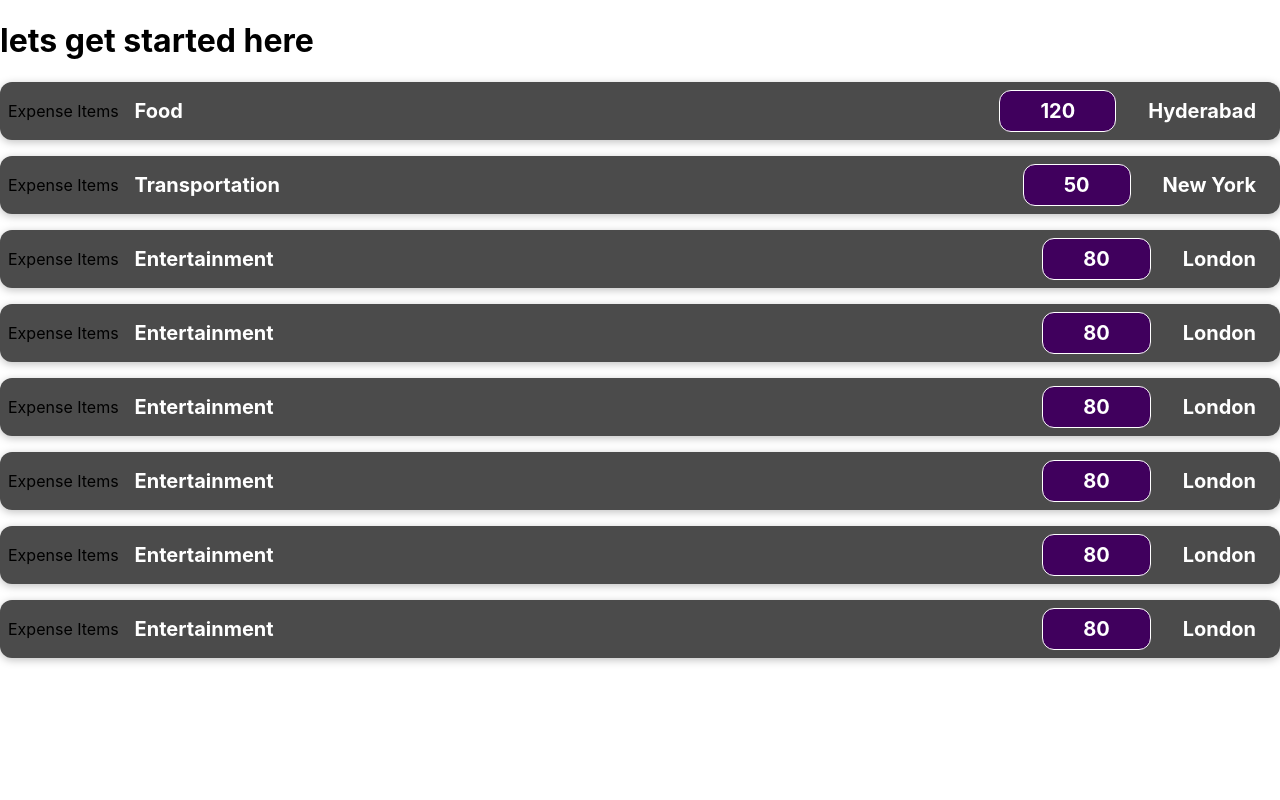
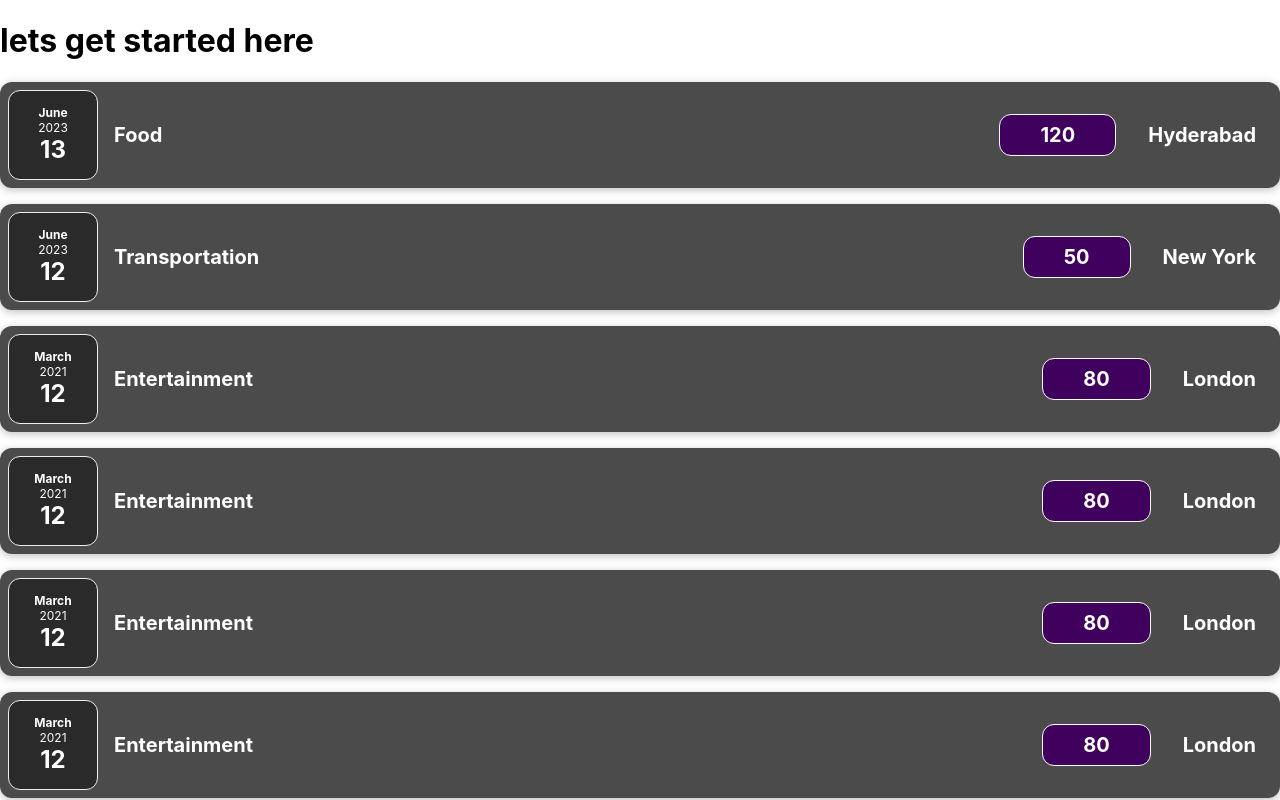
Before and after one commit to murari9945/reactpractice, a React (Create React App) app: page / in a window 1280 px wide. Shown: the top 800 px of the page. Built offline with nearby package versions, Linux system fonts and the light colour scheme.

Commit message:
last question

```diff
--- a/src/App.js
+++ b/src/App.js
@@ -2,16 +2,16 @@ import logo from './logo.svg';
 import './App.css';
 import ExpenseItem from './components/ExpenseItem';
 
-function App() {
+const App=()=> {
   const expenses = [
-    { name: 'Food', price: '120', location: 'Hyderabad' },
-    { name: 'Transportation', price: '50', location: 'New York' },
-    { name: 'Entertainment', price: '80', location: 'London' },
-    { name: 'Entertainment', price: '80', location: 'London' },
-    { name: 'Entertainment', price: '80', location: 'London' },
-    { name: 'Entertainment', price: '80', location: 'London' },
-    { name: 'Entertainment', price: '80', location: 'London' },
-    { name: 'Entertainment', price: '80', location: 'London' },
+    { name: 'Food', price: '120', location: 'Hyderabad',date: new Date(2023,5,13)},
+    { name: 'Transportation', price: '50', location: 'New York',date: new Date(2023, 5, 12)},
+    { name: 'Entertainment', price: '80', location: 'London',date: new Date(2021, 2, 12) },
+    { name: 'Entertainment', price: '80', location: 'London' ,date: new Date(2021, 2, 12)},
+    { name: 'Entertainment', price: '80', location: 'London' ,date: new Date(2021, 2, 12)},
+    { name: 'Entertainment', price: '80', location: 'London' ,date: new Date(2021, 2, 12)},
+    { name: 'Entertainment', price: '80', location: 'London' ,date: new Date(2021, 2, 12)},
+    { name: 'Entertainment', price: '80', location: 'London' ,date: new Date(2021, 2, 12)},
 
   ];
 
@@ -26,6 +26,7 @@ function App() {
           name={expense.name}
           price={expense.price}
           location={expense.location}
+          date={expense.date}
         />
       ))}
     </div>
--- /dev/null
+++ b/src/components/ExpenseDate.css
@@ -0,0 +1,26 @@
+.expense-date {
+    display: flex;
+    flex-direction: column;
+    width: 5.5rem;
+    height: 5.5rem;
+    border: 1px solid #ececec;
+    background-color: #2a2a2a;
+    color: white;
+    border-radius: 12px;
+    align-items: center;
+    justify-content: center;
+  }
+
+  .expense-date__month {
+    font-size: 0.75rem;
+    font-weight: bold;
+  }
+
+  .expense-date__year {
+    font-size: 0.75rem;
+  }
+
+  .expense-date__day {
+    font-size: 1.5rem;
+    font-weight: bold;
+  }
--- /dev/null
+++ b/src/components/ExpenseDate.js
@@ -0,0 +1,19 @@
+import React from 'react';
+
+import './ExpenseDate.css';
+
+const ExpenseDate = (props) => {
+  const month = props.date.toLocaleString('en-US', { month: 'long' });
+  const day = props.date.toLocaleString('en-US', { day: '2-digit' });
+  const year = props.date.getFullYear();
+
+  return (
+    <div className='expense-date'>
+      <div className='expense-date__month'>{month}</div>
+      <div className='expense-date__year'>{year}</div>
+      <div className='expense-date__day'>{day}</div>
+    </div>
+  );
+};
+
+export default ExpenseDate;
--- a/src/components/ExpenseItem.js
+++ b/src/components/ExpenseItem.js
@@ -1,4 +1,5 @@
 import './ExpenseItem.css'
+import ExpenseDate from './ExpenseDate.js';
 
 import ExpenseDetails from './ExpenseDetails.js';
 function ExpenseItem(props){
@@ -6,7 +7,7 @@ function ExpenseItem(props){
 
     return(
         <div className='expense-item'>
-        <div>Expense Items</div>
+          <ExpenseDate date={props.date} />
         <ExpenseDetails price={props.price}  location={props.location}   name={props.name} ></ExpenseDetails>
 
 
```
